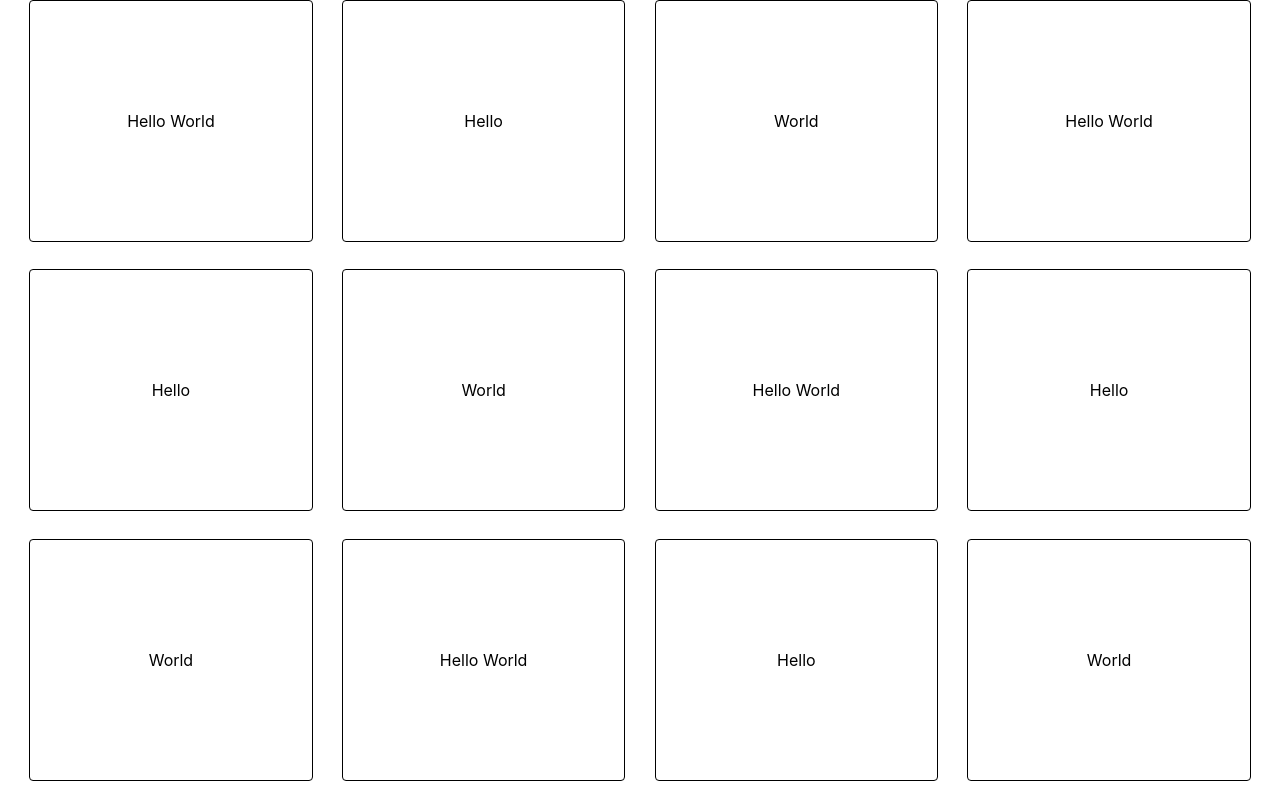
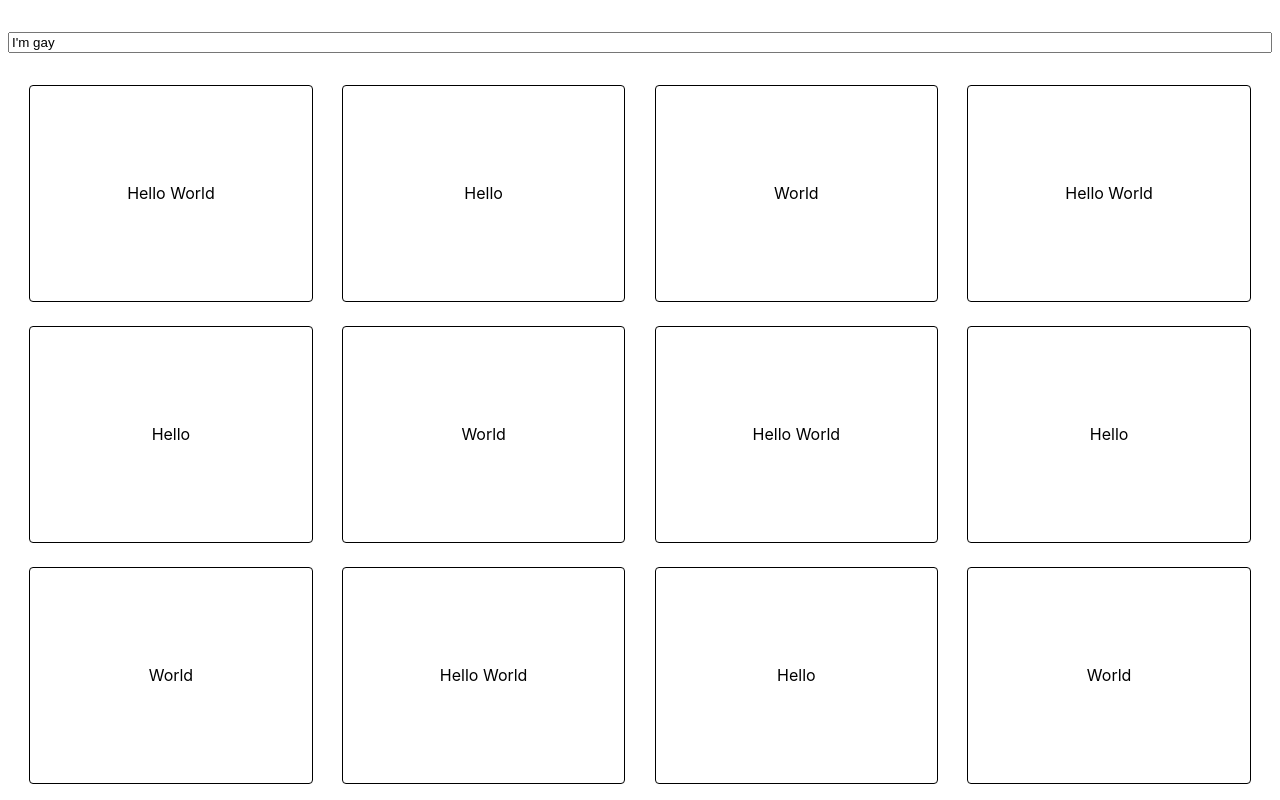
Before and after one commit to zringwood/AphasiaAssistant, a React (Create React App) app: page / in a window 1280 px wide. Built offline with nearby package versions, Linux system fonts and the light colour scheme.

Commit message:
Basic layout completed

```diff
--- a/src/App.js
+++ b/src/App.js
@@ -1,8 +1,14 @@
 import './App.css';
 import PromptDisplay from './components/PromptDisplay';
 import PromptDisplayLayout from './components/PromptDisplayLayout';
+import Header from "./components/Header";
+import InputDisplay from "./components/InputDisplay"
 function App() {
   return (
+    <div style={{display:"flex", flexDirection:"column", height:"100vh"}}>
+      <Header >
+        <InputDisplay inputString="I'm gay"/>
+      </Header>
     <PromptDisplayLayout>
       <PromptDisplay text="Hello World"/>
       <PromptDisplay text="Hello"/>
@@ -17,6 +23,7 @@ function App() {
       <PromptDisplay text="Hello"/>
       <PromptDisplay text="World"/>
     </PromptDisplayLayout>
+    </div>
   );
 }
 
--- /dev/null
+++ b/src/components/Header.js
@@ -0,0 +1,7 @@
+export default function Header({children}){
+    return (
+        <header style={{display:"flex", justifyContent:"center",padding:"32px 8px 32px 8px"}}>
+            {children}
+        </header>
+    )
+}
--- /dev/null
+++ b/src/components/InputDisplay.js
@@ -0,0 +1,6 @@
+export default function InputDisplay({inputString}){
+    return (
+        <input type="text" value={inputString} style={{flexGrow:"1"}}/>
+
+    )
+}
--- a/src/components/PromptDisplayLayout.js
+++ b/src/components/PromptDisplayLayout.js
@@ -1,6 +1,6 @@
 export default function PromptDisplayLayout({children}){
     return (
-        <div style={{display:"flex", height:"100vh",flexDirection:"row",flexWrap:"wrap", width:"100%", rowGap:"8px", justifyContent:"space-evenly"}}>
+        <div style={{display:"flex", flexGrow:1,flexDirection:"row",flexWrap:"wrap", width:"100%", rowGap:"8px", justifyContent:"space-evenly"}}>
             {children}
         </div>
     )
```
